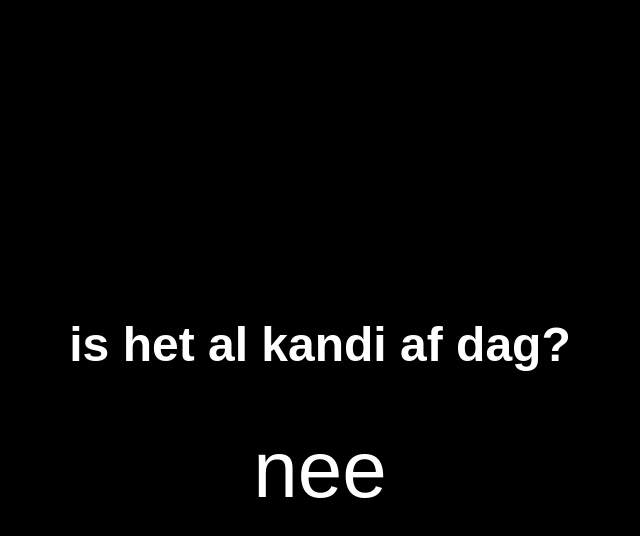
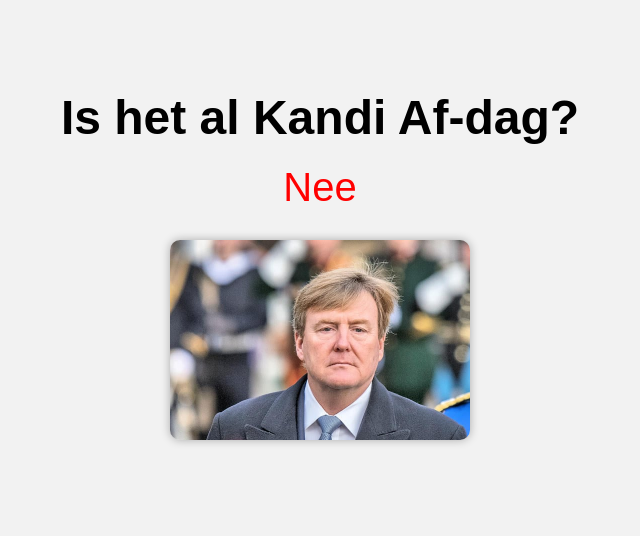
Before and after one commit to robertchiel/ishetalkandiafdag, a plain HTML site: page index.html in a window 1280 px wide. Shown: the whole page, without its empty margins (320-960 px from the left). Drawn offline with Linux system fonts and the light colour scheme.

Commit message:
Add files via upload

```diff
--- a/index.html
+++ b/index.html
@@ -2,40 +2,50 @@
 <html lang="nl">
 <head>
   <meta charset="UTF-8">
-  <title>Is het al kandi af dag?</title>
+  <title>Is het al Kandi Af-dag?</title>
   <style>
     body {
       font-family: Arial, sans-serif;
-      background-color: #000;
-      color: white;
-      display: flex;
-      flex-direction: column;
-      justify-content: center;
-      align-items: center;
-      height: 100vh;
-      margin: 0;
       text-align: center;
+      background-color: #f2f2f2;
+      padding: 50px;
     }
     h1 {
-      font-size: 3rem;
+      font-size: 3em;
+      margin-bottom: 20px;
     }
-    .antwoord {
-      font-size: 5rem;
-      margin-top: 20px;
+    #antwoord {
+      font-size: 2.5em;
+      color: #ff0000;
+      margin-bottom: 30px;
+    }
+    img {
+      width: 300px;
+      border-radius: 10px;
+      box-shadow: 0px 0px 10px rgba(0,0,0,0.3);
     }
   </style>
 </head>
 <body>
-  <h1>is het al kandi af dag?</h1>
-  <div class="antwoord" id="antwoord"></div>
+  <h1>Is het al Kandi Af-dag?</h1>
+  <div id="antwoord">Nee</div>
+  <img id="willem" src="boos.jpg" alt="Willem-Alexander">
 
   <script>
     const vandaag = new Date();
     const dag = vandaag.getDate();
-    const maand = vandaag.getMonth() + 1; // Maanden beginnen bij 0
+    const maand = vandaag.getMonth(); // Januari is 0
 
-    const antwoord = (dag === 21 && maand === 6) ? "JA" : "nee";
-    document.getElementById("antwoord").textContent = antwoord;
+    const isKandiAfDag = (dag === 21 && maand === 5); // 5 = juni
+
+    const antwoord = document.getElementById("antwoord");
+    const afbeelding = document.getElementById("willem");
+
+    if (isKandiAfDag) {
+      antwoord.textContent = "Ja";
+      antwoord.style.color = "green";
+      afbeelding.src = "blij.jpg";
+    }
   </script>
 </body>
 </html>
```
Also changed, not shown: blij.jpg (added), boos.jpg (added).
